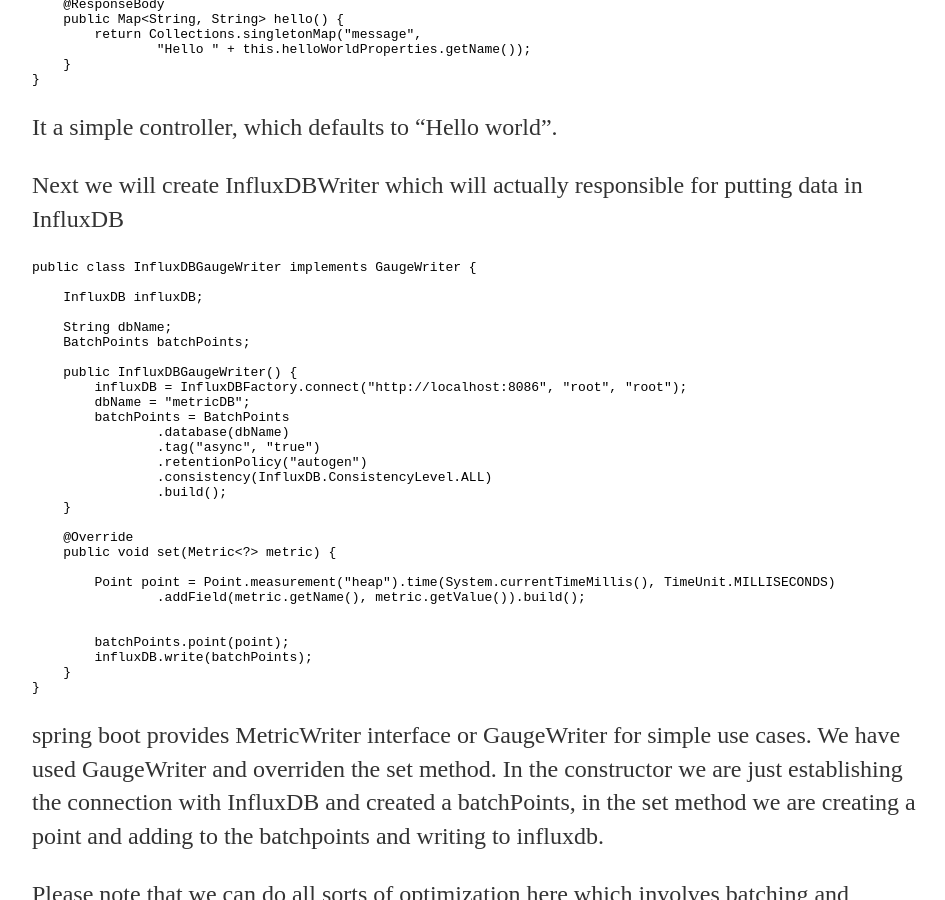
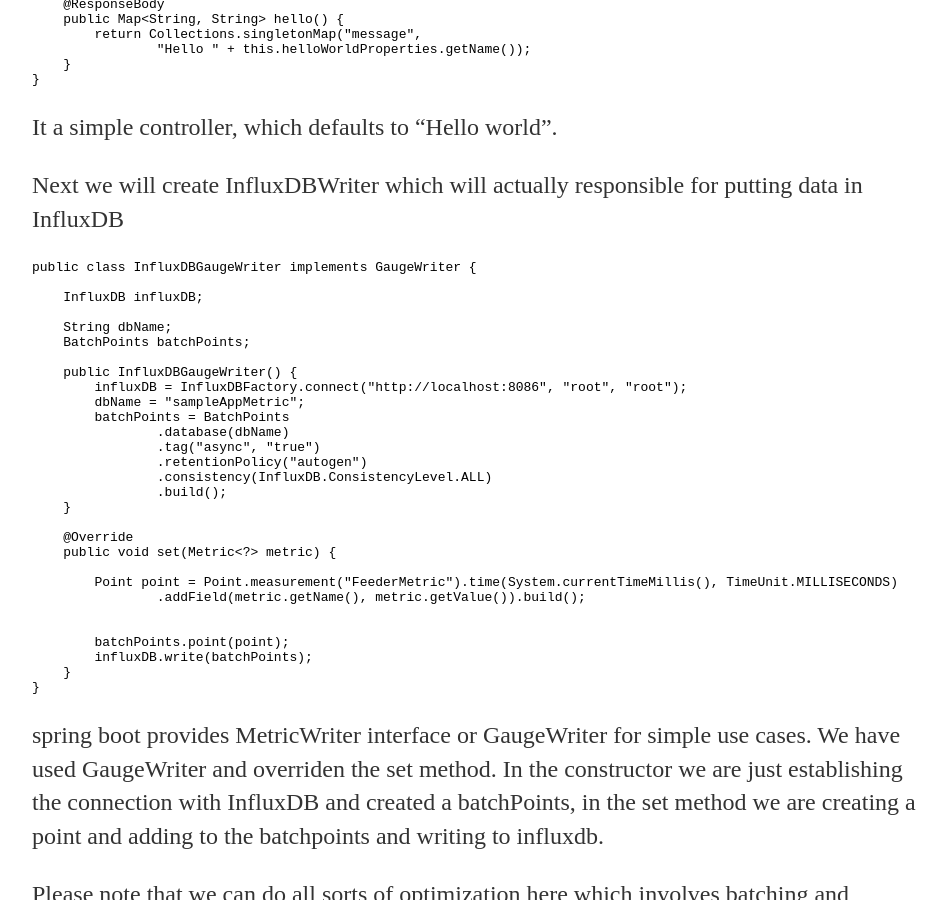
Before and after one commit to AmbujJauhari/AmbujJauhari.github.io, a Jekyll site: the page built from _posts/2017-04-25-Near-real-time-monitoring-with-spring-boot-influxdb-and-grafana.md, in a window 1280 px wide and 900 px high, scrolled down 3407 px. Shown: the whole window, without its empty margins (160-1105 px from the left). Built offline with Jekyll 4.4.1, drawn with Linux system fonts in a browser that asks for light colours.

Commit message:
Update 2017-04-25-Near-real-time-monitoring-with-spring-boot-influxdb-and-grafana.md

```diff
--- a/_posts/2017-04-25-Near-real-time-monitoring-with-spring-boot-influxdb-and-grafana.md
+++ b/_posts/2017-04-25-Near-real-time-monitoring-with-spring-boot-influxdb-and-grafana.md
@@ -131,7 +131,7 @@
 
     public InfluxDBGaugeWriter() {
         influxDB = InfluxDBFactory.connect("http://localhost:8086", "root", "root");
-        dbName = "metricDB";
+        dbName = "sampleAppMetric";
         batchPoints = BatchPoints
                 .database(dbName)
                 .tag("async", "true")
@@ -143,7 +143,7 @@
     @Override
     public void set(Metric<?> metric) {
 
-        Point point = Point.measurement("heap").time(System.currentTimeMillis(), TimeUnit.MILLISECONDS)
+        Point point = Point.measurement("FeederMetric").time(System.currentTimeMillis(), TimeUnit.MILLISECONDS)
                 .addField(metric.getName(), metric.getValue()).build();
 
 
```
